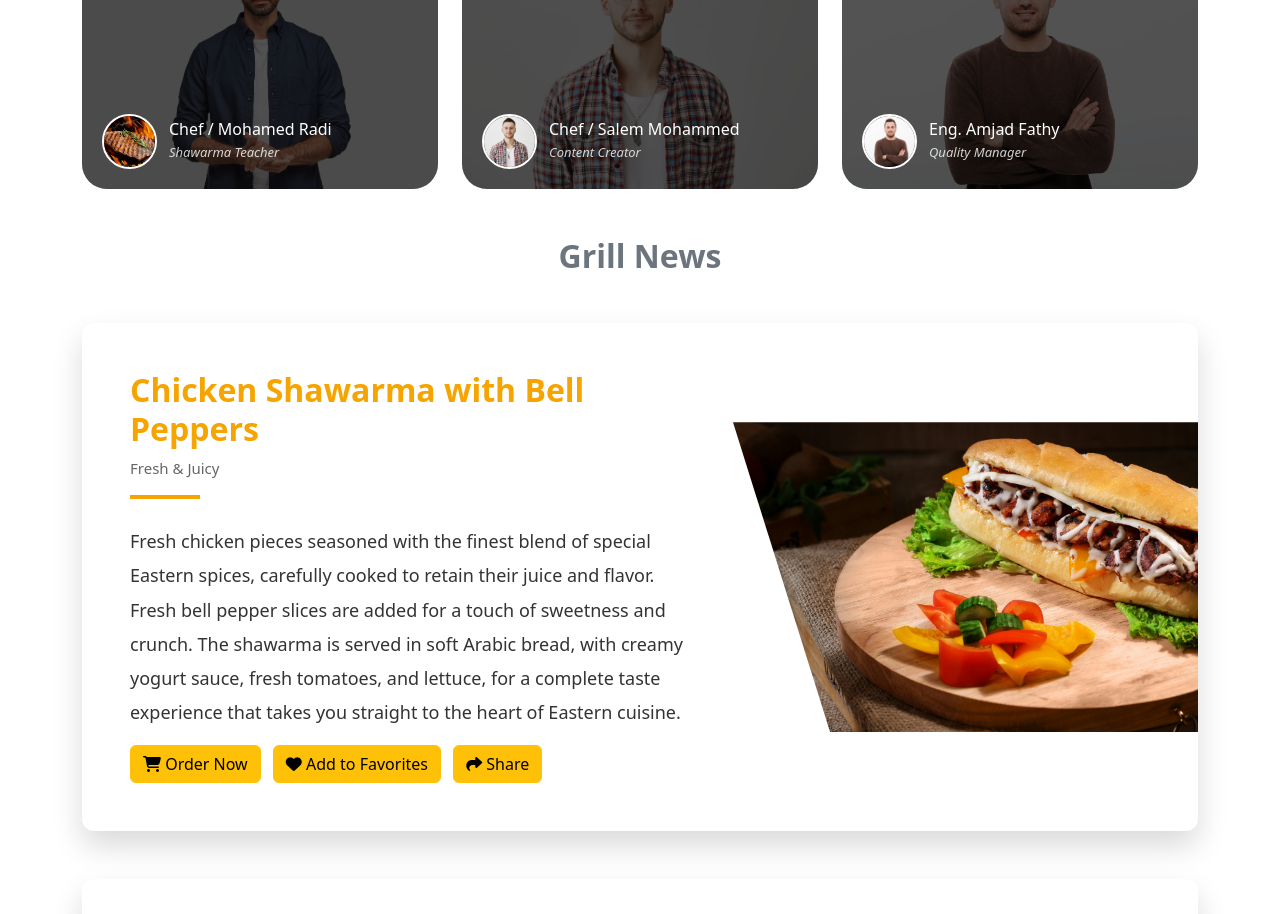
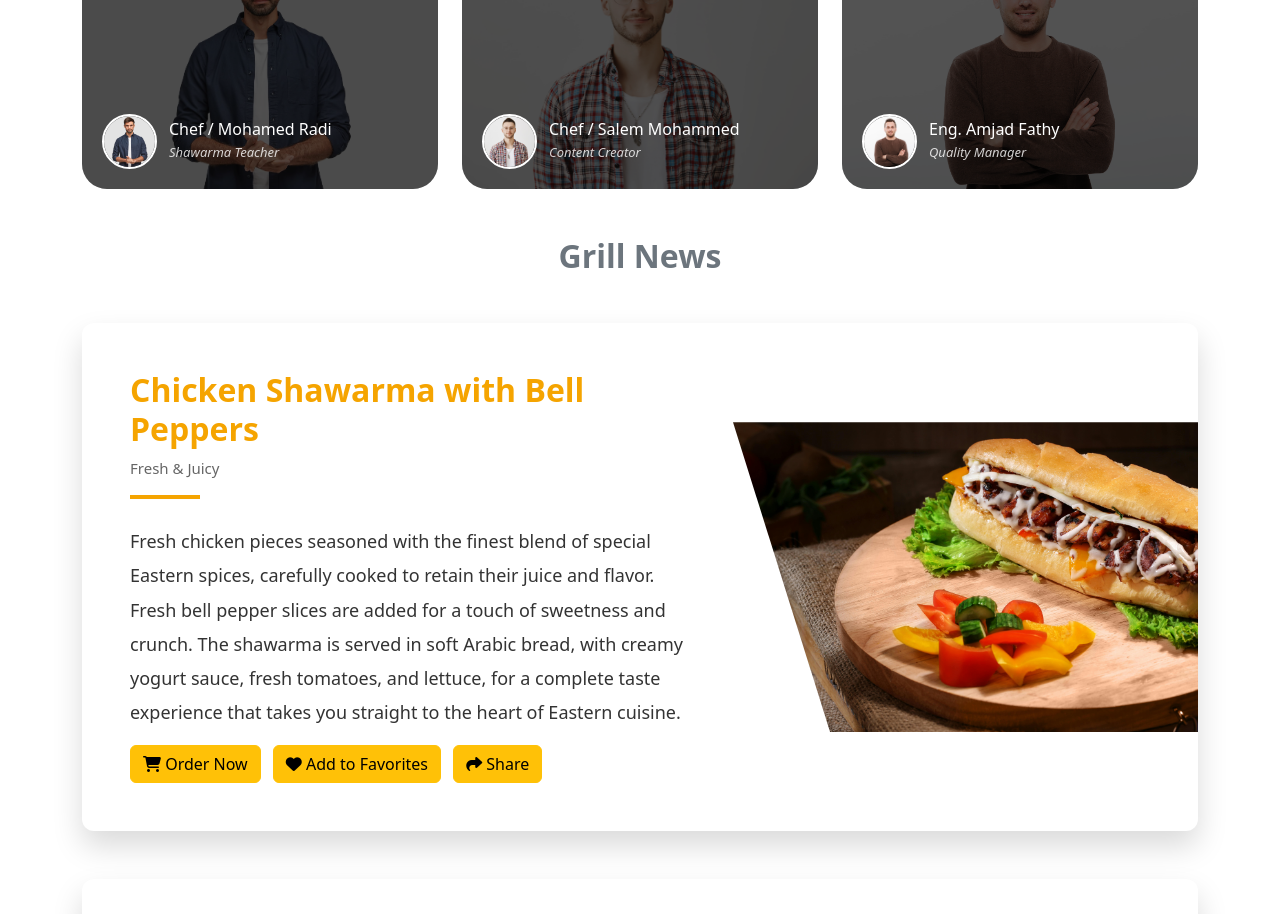
Before and after one commit to Mayadaelhelw/project3-Shawarma-King, a plain HTML site: page index.html in a window 1280 px wide. Shown: the part 5502-6416 px from the top of the page. Drawn offline with nearby package versions, Linux system fonts and the light colour scheme.

Commit message:
Add files via upload

```diff
--- a/index.html
+++ b/index.html
@@ -435,7 +435,7 @@
             <i class="bi bi-clock"></i> June 22, 2023
           </div>
           <div class="person">
-            <img src="imges/4.jpg">
+            <img src="imges/person3.jpg">
             <div>
               <h5>Chef / Mohamed Radi</h5>
               <span>Shawarma Teacher</span>
```
